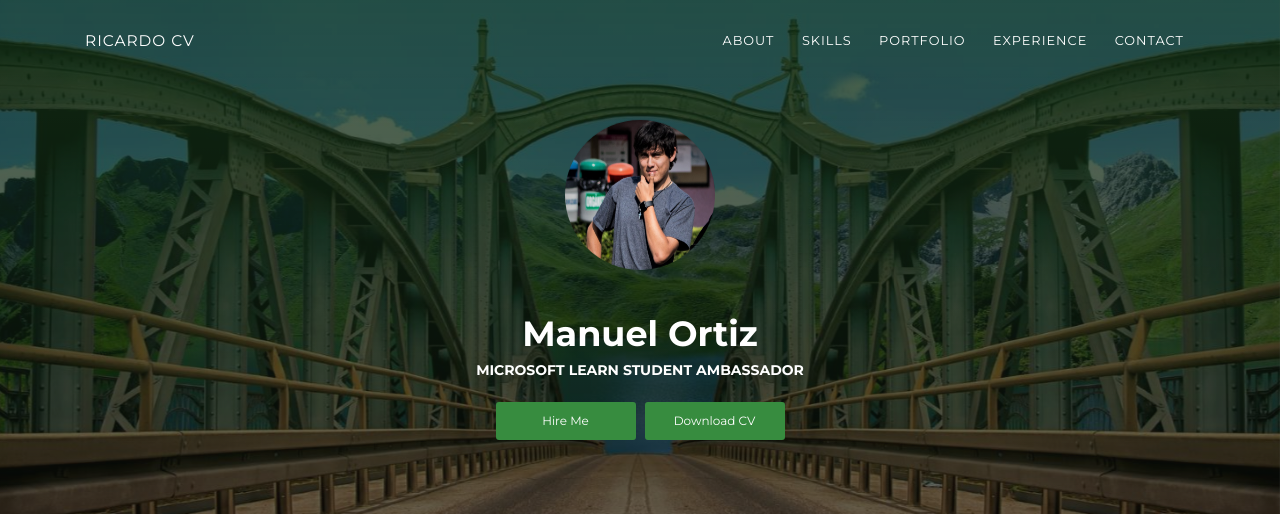
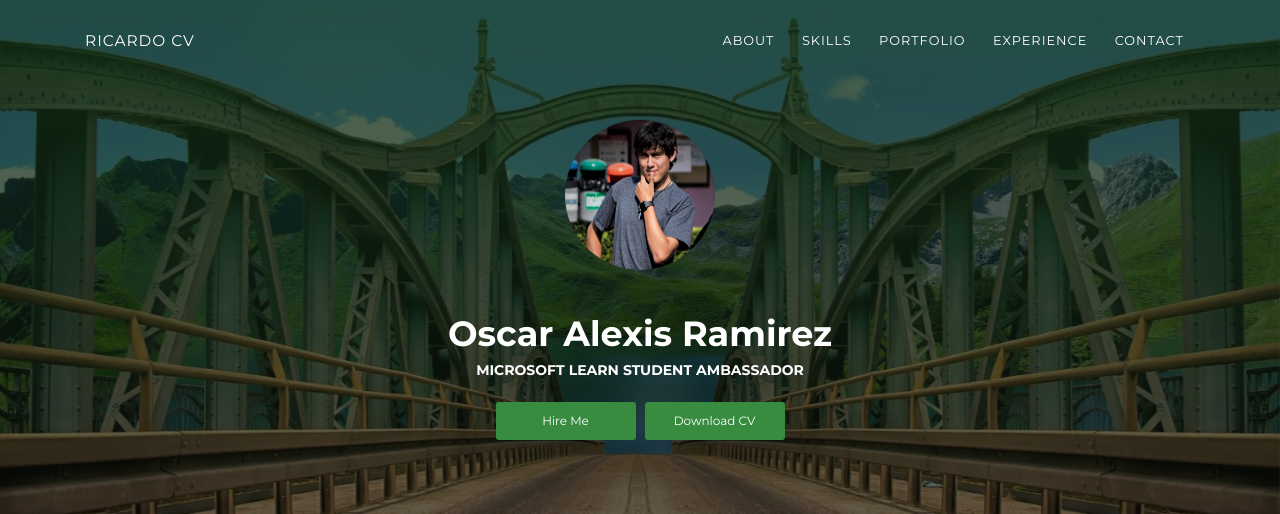
Before and after one commit to AlexisRamirezHernandez/MiSitioweb, a plain HTML site: page index.html in a window 1280 px wide. Shown: the top 514 px of the page. Drawn offline with Linux system fonts and the light colour scheme.

Commit message:
cambio-nombre

```diff
--- a/index.html
+++ b/index.html
@@ -53,7 +53,7 @@
       <div class="container">
         <div class="content-center">
           <div class="cc-profile-image"><a href="https://manuos.codes/about"><img src="./images/Manu.PNG" alt="Image"/></a></div>
-          <div class="h2 title">Manuel Ortiz</div>
+          <div class="h2 title">Oscar Alexis Ramirez</div>
           <p class="category text-white">Microsoft Learn Student Ambassador</p><a class="btn btn-primary smooth-scroll mr-2" href="#contact" data-aos="zoom-in" data-aos-anchor="data-aos-anchor">Hire Me</a><a class="btn btn-primary" href="https://pbs.twimg.com/media/E-dvSpYXMAQhEB1.jpg" data-aos="zoom-in" data-aos-anchor="data-aos-anchor">Download CV</a>
         </div>
       </div>
```
